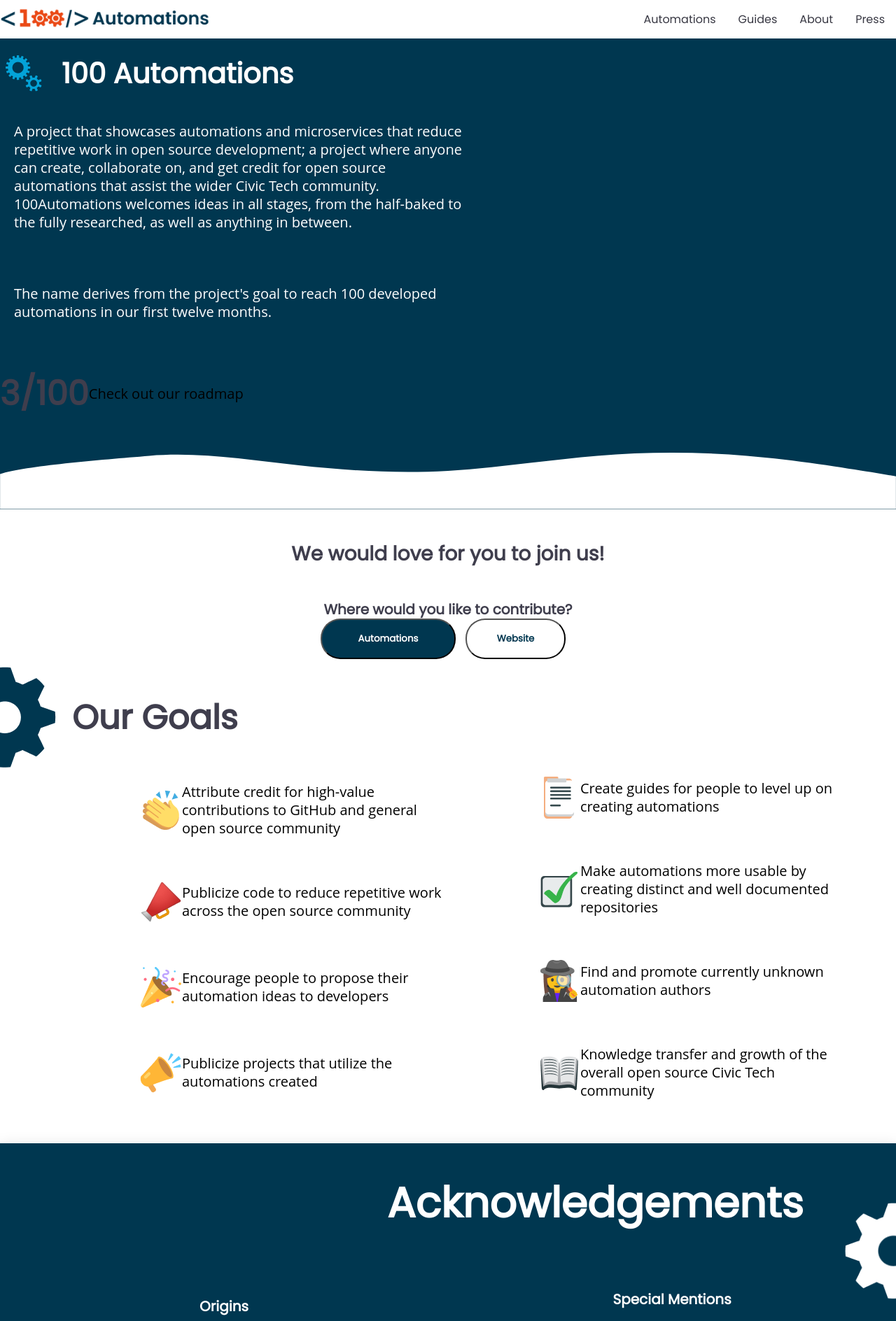
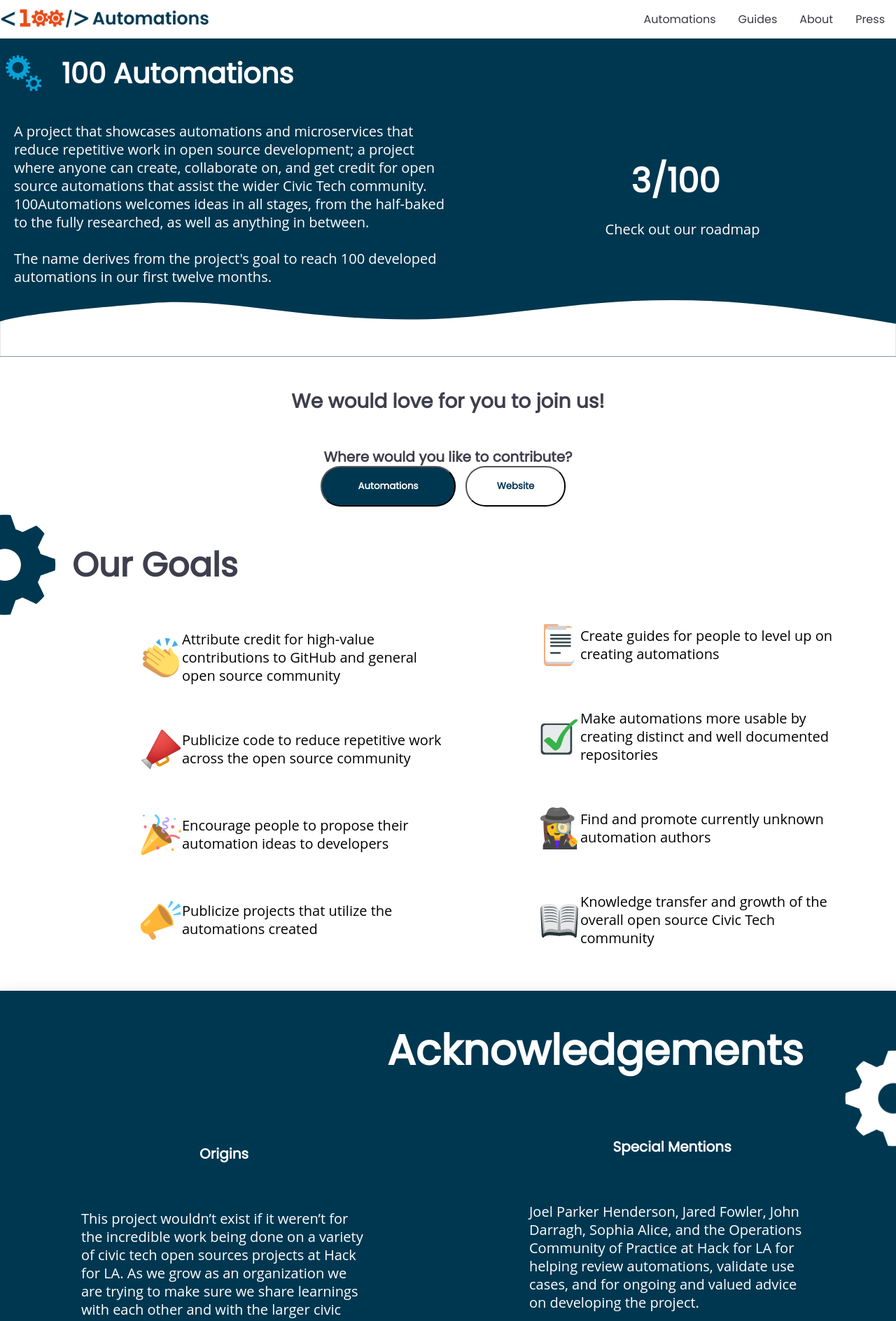
Before and after one commit to 100Automations/Website, a Jekyll site: the page built from about.html, in a window 1280 px wide. Shown: the top 1888 px of the page at 70% size. Built offline with Jekyll 4.4.1, drawn with Linux system fonts in a browser that asks for light colours.

Commit message:
About Page stylized, links missing

```diff
--- a/_includes/about_one.html
+++ b/_includes/about_one.html
@@ -6,7 +6,7 @@
             </h4>
         </div>
 
-        <div class="about_one_text">
+        <div class="about_one_text flexbox_row">
 
                 <p>
                     A project that showcases automations and microservices that reduce repetitive work in open source
@@ -14,19 +14,18 @@
                     automations that assist the wider Civic Tech community.
                     100Automations welcomes ideas in all stages, from the half-baked to the fully researched, as well as
                     anything in between.
-                </p>
                     <br>
                     <br>
-                <p>
                     The name derives from the project's goal to reach 100 developed automations in our first twelve months.
                 </p>
-        </div>
                 <div class="roadmap flexbox_row">
                     <h3>
                         3/100
                     </h3>
                     <p>Check out our roadmap</p>
                 </div>
+        </div>
+
 <svg viewBox="0 0 1445 91">
     <path fill="white" fill-opacity="1"
         d="M0 64.5273V34.3571C40.9417 21.1208 160.154 11.5818 240.833 4.96364C321.512 -1.65455 400.987 11.5818 481.667 20.4061C562.346 29.2303 641.821 33.6424 722.5 29.2303C803.179 24.8182 882.654 11.5818 963.333 4.96364C1044.01 -1.65455 1123.49 -1.65455 1204.17 4.96364C1284.85 11.5818 1364.32 24.8182 1405.26 31.4364L1445 38.0545V91H1405.26C1364.32 91 1284.85 91 1204.17 91C1123.49 91 1044.01 91 963.333 91C882.654 91 803.179 91 722.5 91C641.821 91 562.346 91 481.667 91C400.987 91 321.512 91 240.833 91C160.154 91 80.6792 91 39.7375 91H0V64.5273Z">
--- a/_includes/join_us.html
+++ b/_includes/join_us.html
@@ -6,7 +6,7 @@
         </h5>
     </div>
     <div class="join_us_subtitle">
-        <h6 style="margin-block-start: 0em;">
+        <h6>
             Where would you like to contribute?
         </h6>
     </div>
--- a/_sass/includes/about_one.scss
+++ b/_sass/includes/about_one.scss
@@ -19,14 +19,18 @@ div.about_one{
      p{
         color: $white;
         text-align: left;
-        width: 50%;
         margin-left: 1em;
+        flex:1;
         }
         ;
- }
- ;
- div.roadmap{
-        flex:1;
+        .roadmap{
+            flex: 1;
+            flex-direction: column;
+            h3{
+                margin: 0;
+                color: $white;
+            }
+        }
  }
  ;
 
```
Lines whose indentation alone changed are shown as unchanged.
